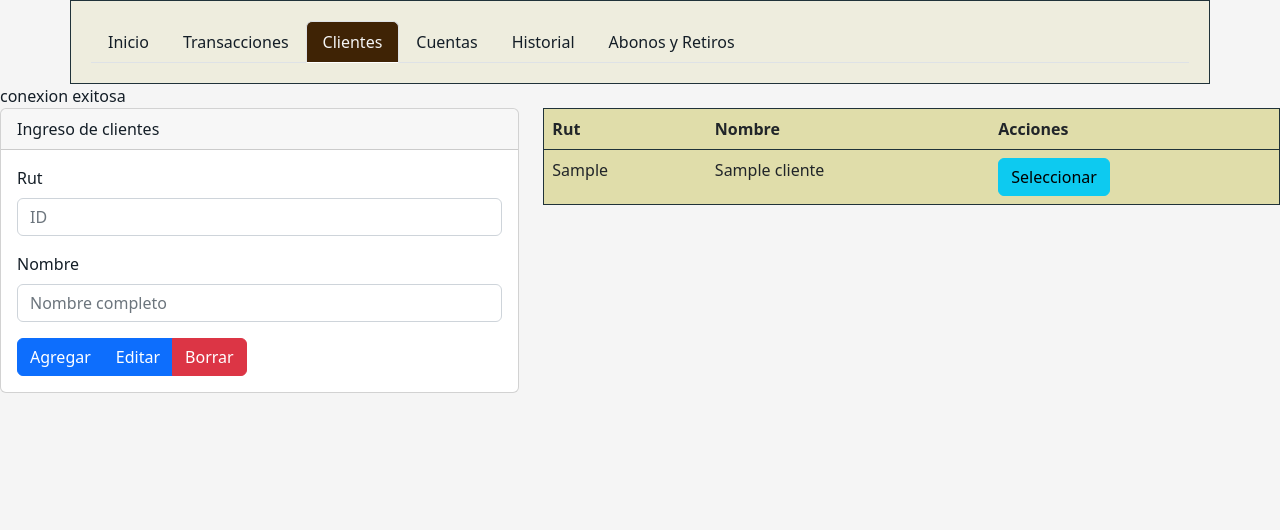
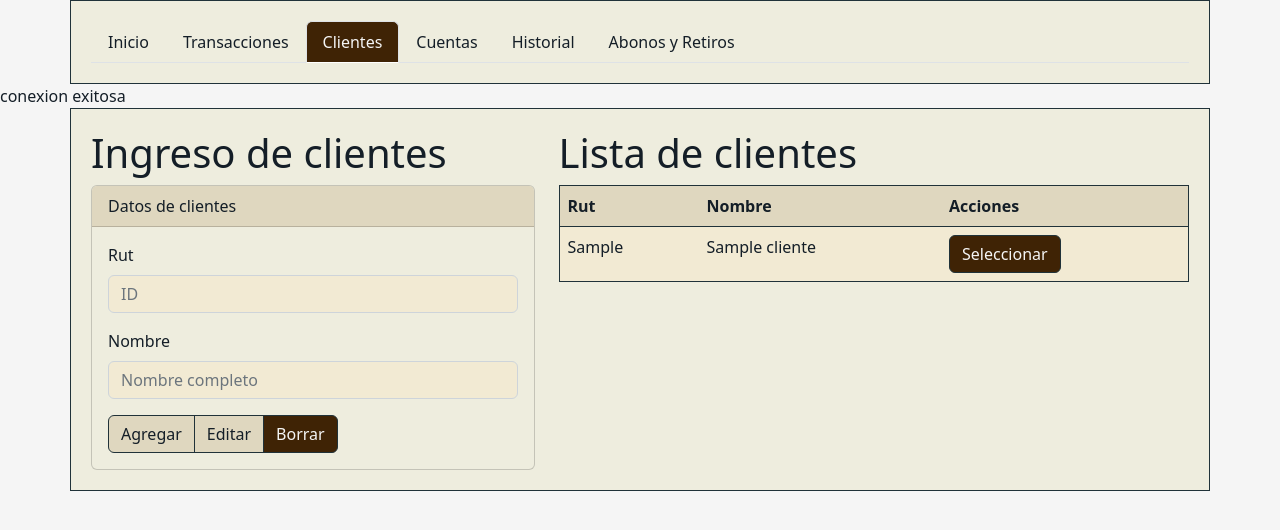
Before and after one commit to JaviBlaus/Sistemas-Op, a PHP site: page /Clientes.php in a window 1280 px wide. Shown: the top 530 px of the page. Run offline with PHP 8.4, Linux system fonts and the light colour scheme; tables that the repository leaves empty or names only in its code hold one stand-in row (values such as "Sample post").

Commit message:
Update Clientes.php
se le agrega color a banco

```diff
--- a/websito/secciones/Clientes.php
+++ b/websito/secciones/Clientes.php
@@ -1,17 +1,15 @@
 <?php include("../templates/cabecera.php"); ?>
 <?php include ("../secciones/Clientes_ver.php"); ?>
+<div class="container">
 <div class="row">
     <div class="col-12">
         <div class="row">
-
-
-
-
             <div class="col-md-5">
                 <form action="" method="post">
-                    <div class="card">
-                        <div class="card-header">
-                            Ingreso de clientes
+                <h1>Ingreso de clientes</h1>
+                    <div class="card" style="background-color: #EEEDDE; color: #141E27;">
+                        <div class="card-header" style="background-color: #DFD7BF; color: #141E27;">
+                            Datos de clientes
                         </div>
                         <div class="card-body">
                             <div class="mb-3">
@@ -21,7 +19,7 @@
                                         name="rut_cliente"
                                         id="rut_cliente"
                                         value="<?php echo $rut_cliente;?>"
-                                        aria-describedby="helpId" placeholder="ID">
+                                        aria-describedby="helpId" placeholder="ID" style="background-color: #F2EAD3; color: #141E27;">
                             </div>
                             <div class="mb-3">
                                 <label for="nombre_cliente" class="form-label">Nombre</label>
@@ -30,14 +28,14 @@
                                         name="nombre_cliente"
                                         id="nombre_cliente"
                                         value ="<?php echo $nombre_cliente;?>"
-                                        aria-describedby="helpId" placeholder="Nombre completo">
+                                        aria-describedby="helpId" placeholder="Nombre completo" style="background-color: #F2EAD3; color: #141E27;">
 
                             </div>
 
                             <div class="btn-group" role="group" aria-label="Button group name">
-                                <button type="submit" name = "accion" value ="agregar" class="btn btn-primary">Agregar</button>
-                                <button type="submit" name = "accion" value ="editar" class="btn btn-primary">Editar</button>
-                                <button type="submit" name = "accion" value ="borrar" class="btn btn-danger">Borrar</button>
+                                <button type="submit" name = "accion" value ="agregar" class="btn btn-primary" style="background-color: #DFD7BF; color: #141E27; border: 1px solid #203239" >Agregar</button>
+                                <button type="submit" name = "accion" value ="editar" class="btn btn-primary" style="background-color: #DFD7BF; color: #141E27; border: 1px solid #203239" >Editar</button>
+                                <button type="submit" name = "accion" value ="borrar" class="btn btn-danger" style="background-color: #3F2305; color: #F5F5F5; border: 1px solid #203239" >Borrar</button>
                             </div>
 
                         </div>
@@ -54,7 +52,8 @@
         </div>
         <div class="col-md-7">
             <table class="table">
-                <thead>
+            <h1>Lista de clientes</h1>
+                <thead style="background-color: #DFD7BF; color: #141E27;">
                     <tr>
                         <th>Rut</th>
                         <th>Nombre</th>
@@ -63,13 +62,13 @@
                 </thead>
                 <tbody>
                 <?php foreach($listaCliente as $clientes){?>
-                    <tr>
+                    <tr style="background-color: #F2EAD3; color: #141E27;">
                         <td> <?php echo $clientes["rut_cliente"];?> </td>
                         <td> <?php echo $clientes["nombre_cliente"];?> </td>
                         <td>
                             <form action="" method="post">
                                 <input type="hidden" name="rut_cliente" id="rut_cliente" value="<?php echo $clientes["rut_cliente"];?>"/>
-                                <input type="submit" value="Seleccionar" name="accion" class="btn btn-info">
+                                <input type="submit" value="Seleccionar" name="accion" class="btn btn-info" style="background-color: #3F2305; color: #F5F5F5; border: 1px solid #203239">
                             </form>
                         </td>
                     </tr>
```
